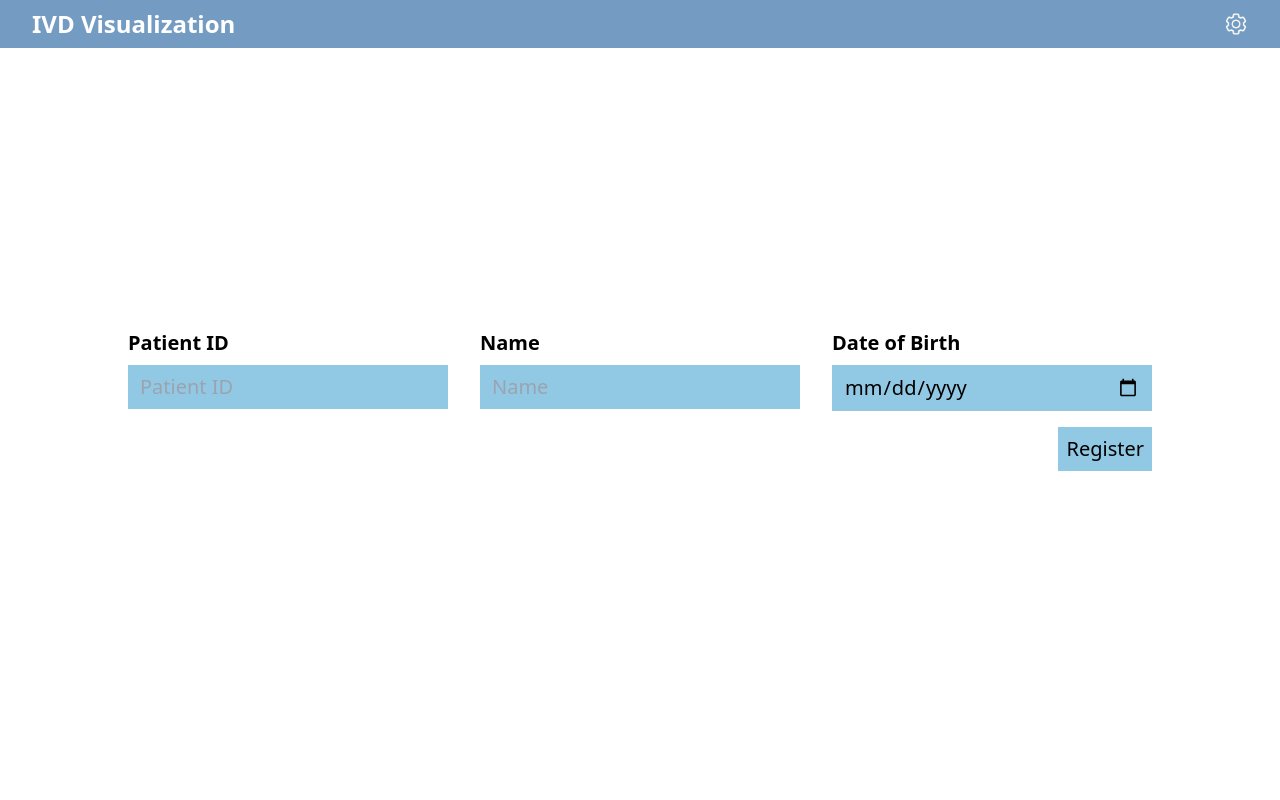
After one commit to Sushitr4sh/IVD-VIsualization, a Node server app: page /register-patient in a window 1280 px wide. The commit adds this page. Run offline with Node 20, Linux system fonts and the light colour scheme; some libraries are stand-ins or nearby versions.

Commit message:
fourth commit

```diff
--- a/app.js
+++ b/app.js
@@ -40,13 +40,14 @@ const LocalStrategy = require("passport-local");
 /* mongoSanitize*/
 const mongoSanitize = require("express-mongo-sanitize");
 
-/* const dbUrl = "mongodb://127.0.0.1:27017/ivdVisualization";
+const dbUrl =
+  process.env.DB_URL || "mongodb://127.0.0.1:27017/ivdVisualization";
 
 main().catch((err) => console.log(err));
 async function main() {
   await mongoose.connect(dbUrl);
   console.log("Database Connected");
-} */
+}
 
 /* View Engine */
 app.engine("ejs", ejsMate);
@@ -60,7 +61,7 @@ app.use(express.json());
 app.use(methodOverride("_method"));
 app.use(mongoSanitize());
 
-/* const secret = "IVD Visualization";
+const secret = "IVD Visualization";
 const store = MongoStore.create({
   mongoUrl: dbUrl,
   touchAfter: 24 * 60 * 60,
@@ -86,35 +87,9 @@ app.use(
   })
 );
 
-app.use(flash()); */
+app.use(flash());
 
-/* app.use(helmet());
-const scriptSrcUrls = ["https://cdn.tailwindcss.com", "https://unpkg.com/"];
-const styleSrcUrls = [
-  "https://fonts.googleapis.com/",
-  "https://cdnjs.cloudflare.com/",
-];
-
-app.use(
-  helmet.contentSecurityPolicy({
-    directives: {
-      defaultSrc: [],
-      connectSrc: ["'self'"],
-      scriptSrc: ["'unsafe-inline'", "'self'", ...scriptSrcUrls],
-      styleSrc: ["'self'", "'unsafe-inline'", ...styleSrcUrls],
-      workerSrc: ["'self'", "blob:"],
-      objectSrc: [],
-      imgSrc: [
-        "'self'",
-        "blob:",
-        "data:",
-        "https://s3.amazonaws.com/stabled.response/",
-      ],
-    },
-  }),
-); */
-
-/* app.use(passport.initialize());
+app.use(passport.initialize());
 app.use(passport.session());
 passport.use(new LocalStrategy(User.authenticate()));
 passport.serializeUser(User.serializeUser());
@@ -125,14 +100,65 @@ app.use((req, res, next) => {
   res.locals.error = req.flash("error");
   res.locals.idError = req.flash("idError");
   next();
-}); */
-
-app.get("/", (req, res) => {
-  res.render("ivd/index");
 });
 
-app.get("/login", (req, res) => {
-  res.render("users/login");
+app.get("/register-patient", (req, res) => {
+  res.render("users/register-patient");
+});
+
+app.post("/register-patient", async (req, res) => {
+  try {
+    const { password, username, dateOfBirth } = req.body;
+    const user = new User({ username, dateOfBirth, patientId: password });
+    const registeredUser = await User.register(user, password);
+    req.login(registeredUser, (err) => {
+      if (err) res.send(err);
+      else {
+        res.redirect(`/${password}`);
+      }
+    });
+  } catch (e) {
+    req.flash("error", e.message);
+    res.redirect("/register-patient");
+  }
+});
+
+app.get("/search-patient", (req, res) => {
+  res.render("users/search-patient");
+});
+
+app.post(
+  "/search-patient",
+  passport.authenticate("local", {
+    failureFlash: true,
+    failureRedirect: "/login",
+  }),
+  (req, res) => {
+    res.redirect("/chats");
+  }
+);
+
+app.get("/:patientId", async (req, res) => {
+  const { patientId } = req.params;
+  const patient = await User.findOne({ patientId: patientId });
+  console.log(patient);
+  res.render("ivd/index", { patient });
+});
+
+app.get("/:patientId/add-data", (req, res) => {
+  const { patientId } = req.params;
+  res.render("users/add-data", { patientId });
+});
+
+app.post("/:patientId/add-data", async (req, res) => {
+  const { patientId } = req.params;
+  await User.findOneAndUpdate(
+    { patientId: patientId },
+    {
+      bloodPressure: req.body.bloodPressure,
+    }
+  );
+  res.redirect(`/${patientId}`);
 });
 
 app.listen(port, () => {
--- a/public/output.css
+++ b/public/output.css
@@ -664,6 +689,10 @@ video {
 
 .items-center {
   align-items: center;
+}
+
+.justify-end {
+  justify-content: flex-end;
 }
 
 .justify-center {
@@ -773,8 +806,23 @@ video {
   background-color: rgb(229 231 235 / var(--tw-bg-opacity));
 }
 
+.bg-green-600 {
+  --tw-bg-opacity: 1;
+  background-color: rgb(22 163 74 / var(--tw-bg-opacity));
+}
+
+.bg-red-600 {
+  --tw-bg-opacity: 1;
+  background-color: rgb(220 38 38 / var(--tw-bg-opacity));
+}
+
 .p-4 {
   padding: 1rem;
+}
+
+.px-2 {
+  padding-left: 0.5rem;
+  padding-right: 0.5rem;
 }
 
 .px-3 {
--- /dev/null
+++ b/views/users/register-patient.ejs
@@ -0,0 +1,64 @@
+<!DOCTYPE html>
+<html lang="en">
+  <head>
+    <meta charset="UTF-8" />
+    <meta name="viewport" content="width=device-width, initial-scale=1.0" />
+    <title>Document</title>
+    <!-- CSS -->
+    <link rel="stylesheet" href="/output.css" />
+  </head>
+  <body>
+    <nav
+      class="bg-[#749bc2] w-full px-8 py-2 text-white flex justify-between items-center fixed"
+    >
+      <h1 class="text-2xl font-bold">IVD Visualization</h1>
+      <img src="images/setting.png" class="w-6" />
+    </nav>
+    <main
+      class="h-[100vh] flex items-center justify-between gap-x-8 px-32 text-xl"
+    >
+      <form action="/register-patient" method="POST" class="w-full">
+        <div class="w-full flex gap-x-8">
+          <div class="w-full">
+            <label for="patientId" class="font-bold block">Patient ID</label>
+            <input
+              type="text"
+              class="px-3 py-2 bg-[#91c8e4] w-full mt-2"
+              placeholder="Patient ID"
+              name="password"
+              id="password"
+              required
+            />
+          </div>
+          <div class="w-full">
+            <label for="username" class="font-bold block">Name</label>
+            <input
+              type="text"
+              class="px-3 py-2 bg-[#91c8e4] w-full mt-2"
+              placeholder="Name"
+              name="username"
+              id="username"
+              required
+            />
+          </div>
+          <div class="w-full">
+            <label for="dateOfBirth" class="font-bold block"
+              >Date of Birth</label
+            >
+            <input
+              type="date"
+              class="px-3 py-2 bg-[#91c8e4] w-full mt-2"
+              placeholder="Date of Birth"
+              name="dateOfBirth"
+              id="dateOfBirth"
+              required
+            />
+          </div>
+        </div>
+        <div class="flex w-full justify-end mt-4">
+          <button class="bg-[#91c8e4] px-2 py-2 text-center">Register</button>
+        </div>
+      </form>
+    </main>
+  </body>
+</html>
```
Also changed, not shown: other parts of public/output.css (+79 -0 lines), models/user.js (+55 -0 lines), views/ivd/index.ejs (+7 -4 lines), views/partials/flash.ejs (added, +56 -0 lines), views/users/add-data.ejs (added, +16 -0 lines), views/users/search-patient.ejs (renamed from views/users/login.ejs, +12 -6 lines), 1 other file.
